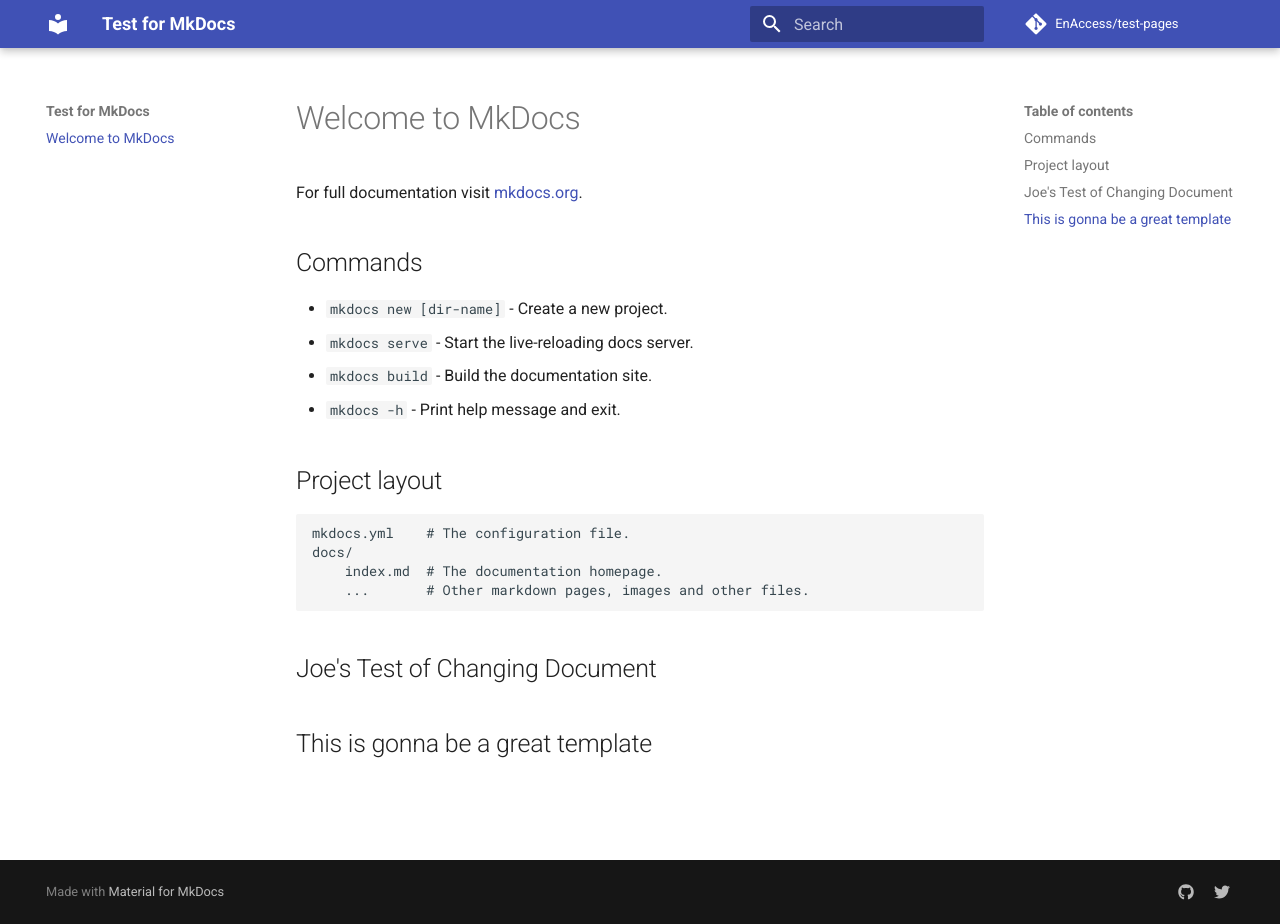
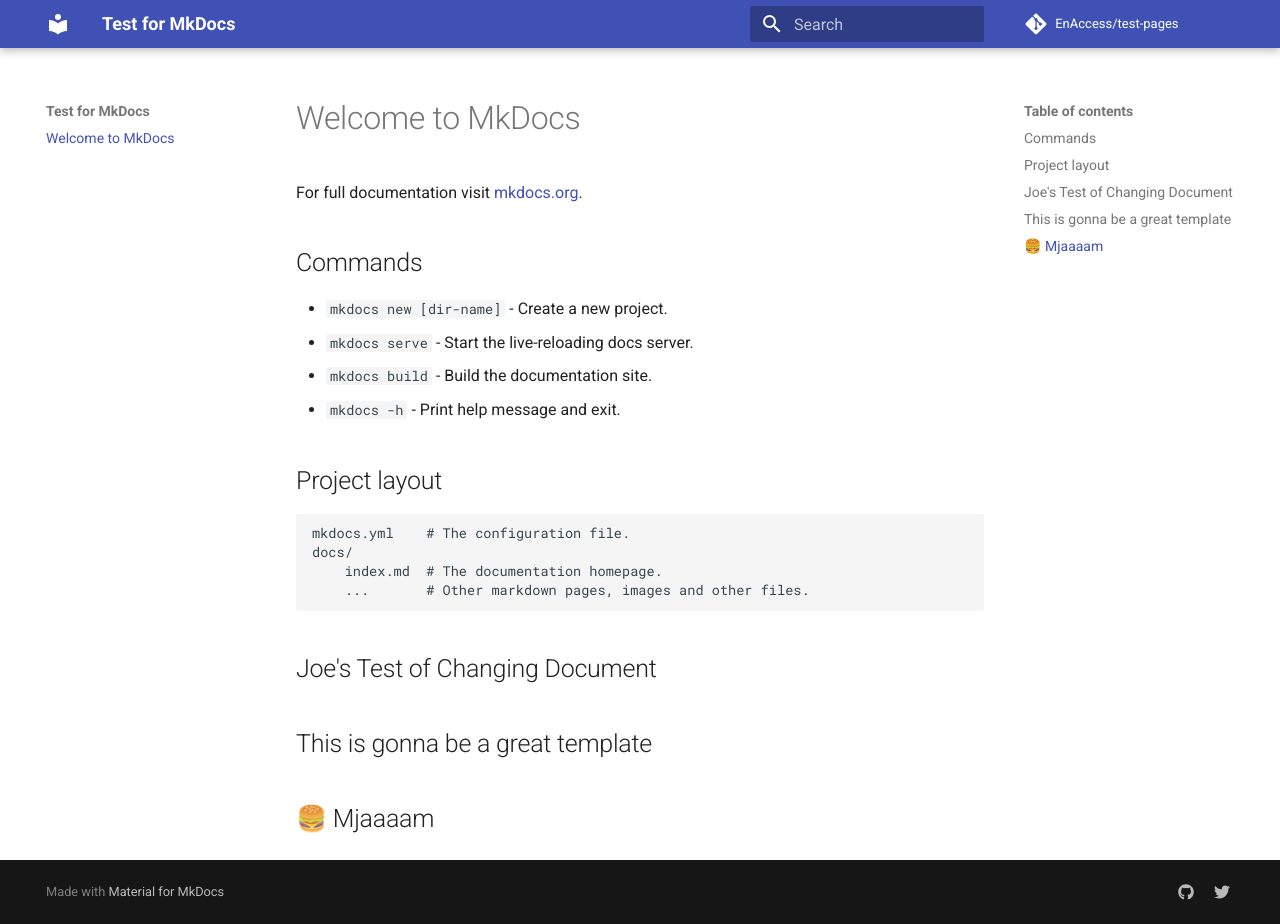
Before and after one commit to EnAccess/test-pages, an MkDocs documentation site: the page built from docs/index.md, in a window 1280 px wide and 924 px high. Built offline with MkDocs 1.6.1 and Material for MkDocs 9.7.7, drawn with Linux system fonts in a browser that asks for light colours; comment, search, counter and statistics services are not loaded.

Commit message:
Update index.md

```diff
--- a/docs/index.md
+++ b/docs/index.md
@@ -19,3 +19,5 @@ For full documentation visit [mkdocs.org](https://www.mkdocs.org).
 ## Joe's Test of Changing Document
 
 ## This is gonna be a great template
+
+## 🍔 Mjaaaam
```
